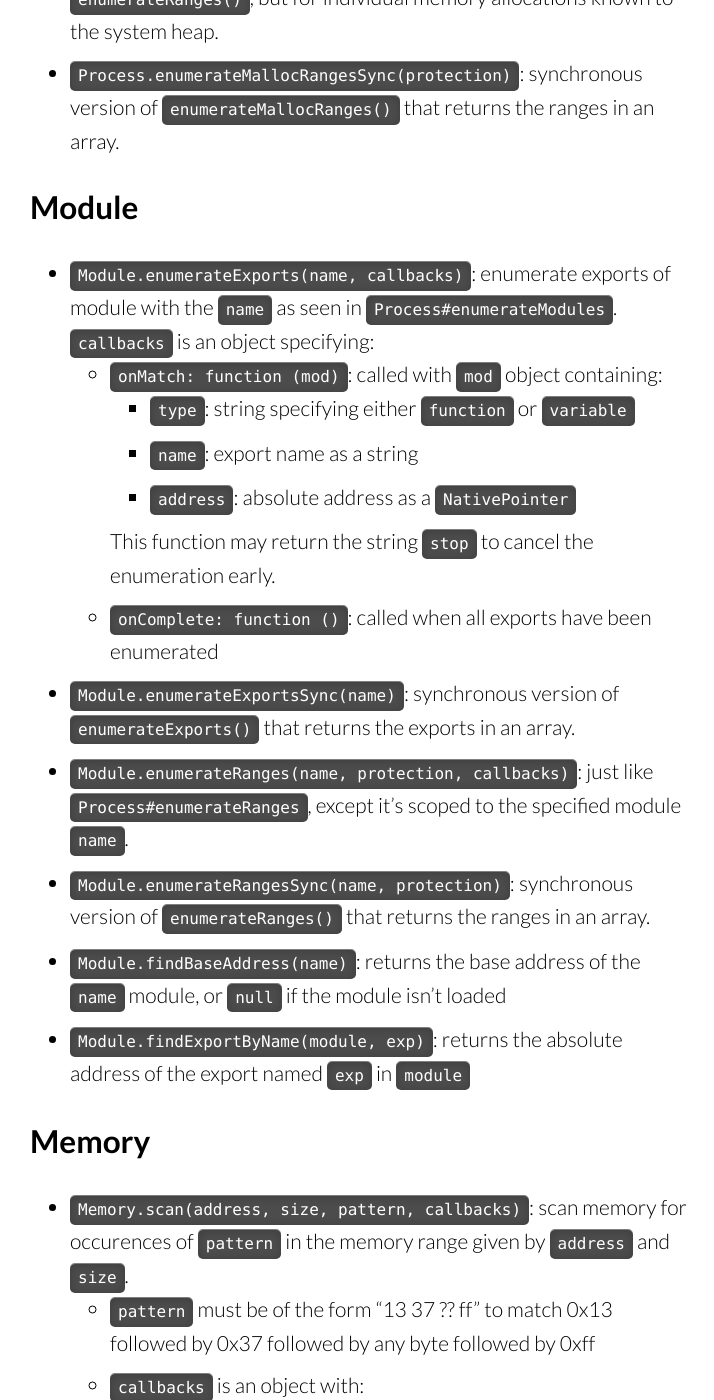
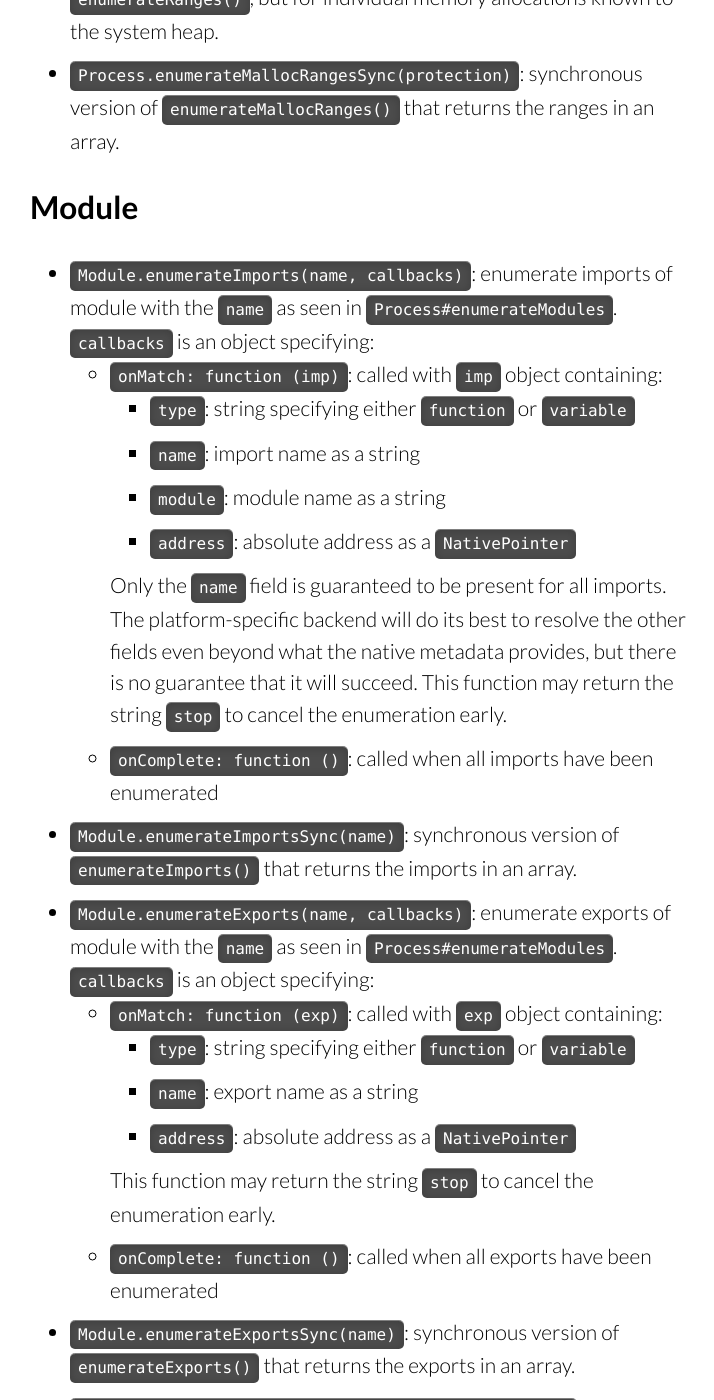
Before and after one commit to frida/frida-website, a Jekyll site: the page built from docs/javascript-api.md, in a window 1280 px wide and 1400 px high, scrolled down 5677 px. Shown: the whole window, without its empty margins (181-895 px from the left). Built offline with Jekyll 4.4.1, drawn with Linux system fonts in a browser that asks for light colours; some web fonts are replaced.

Commit message:
Add Module.enumerateImports[Sync]() to the API reference

```diff
--- a/docs/javascript-api.md
+++ b/docs/javascript-api.md
@@ -191,11 +191,33 @@ permalink: /docs/javascript-api/
 
 ## Module
 
++   `Module.enumerateImports(name, callbacks)`: enumerate imports of module with
+    the `name` as seen in `Process#enumerateModules`. `callbacks` is an object
+    specifying:
+
+    -   `onMatch: function (imp)`: called with `imp` object containing:
+        -   `type`: string specifying either `function` or `variable`
+        -   `name`: import name as a string
+        -   `module`: module name as a string
+        -   `address`: absolute address as a `NativePointer`
+
+        Only the `name` field is guaranteed to be present for all imports. The
+        platform-specific backend will do its best to resolve the other fields
+        even beyond what the native metadata provides, but there is no guarantee
+        that it will succeed.  This function may return the string `stop` to
+        cancel the enumeration early.
+
+    -   `onComplete: function ()`: called when all imports have been
+        enumerated
+
++   `Module.enumerateImportsSync(name)`: synchronous version of
+    `enumerateImports()` that returns the imports in an array.
+
 +   `Module.enumerateExports(name, callbacks)`: enumerate exports of module with
     the `name` as seen in `Process#enumerateModules`. `callbacks` is an object
     specifying:
 
-    -   `onMatch: function (mod)`: called with `mod` object containing:
+    -   `onMatch: function (exp)`: called with `exp` object containing:
         -   `type`: string specifying either `function` or `variable`
         -   `name`: export name as a string
         -   `address`: absolute address as a `NativePointer`
```
